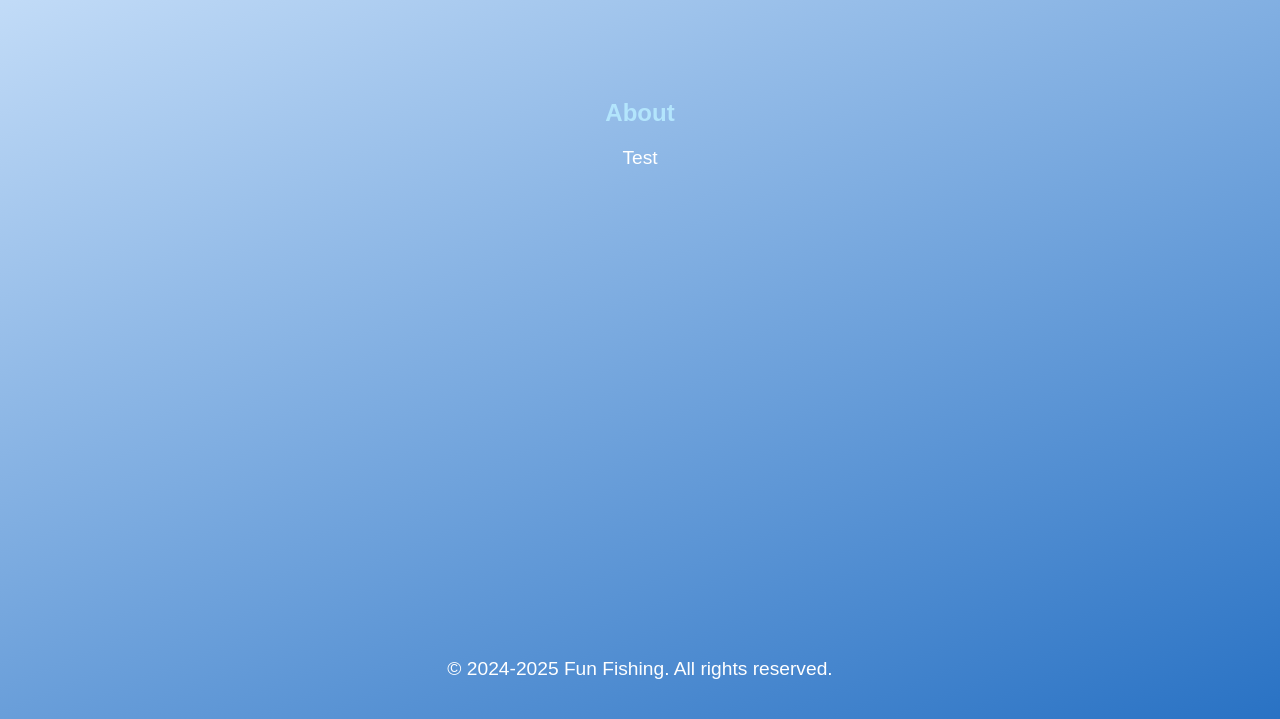
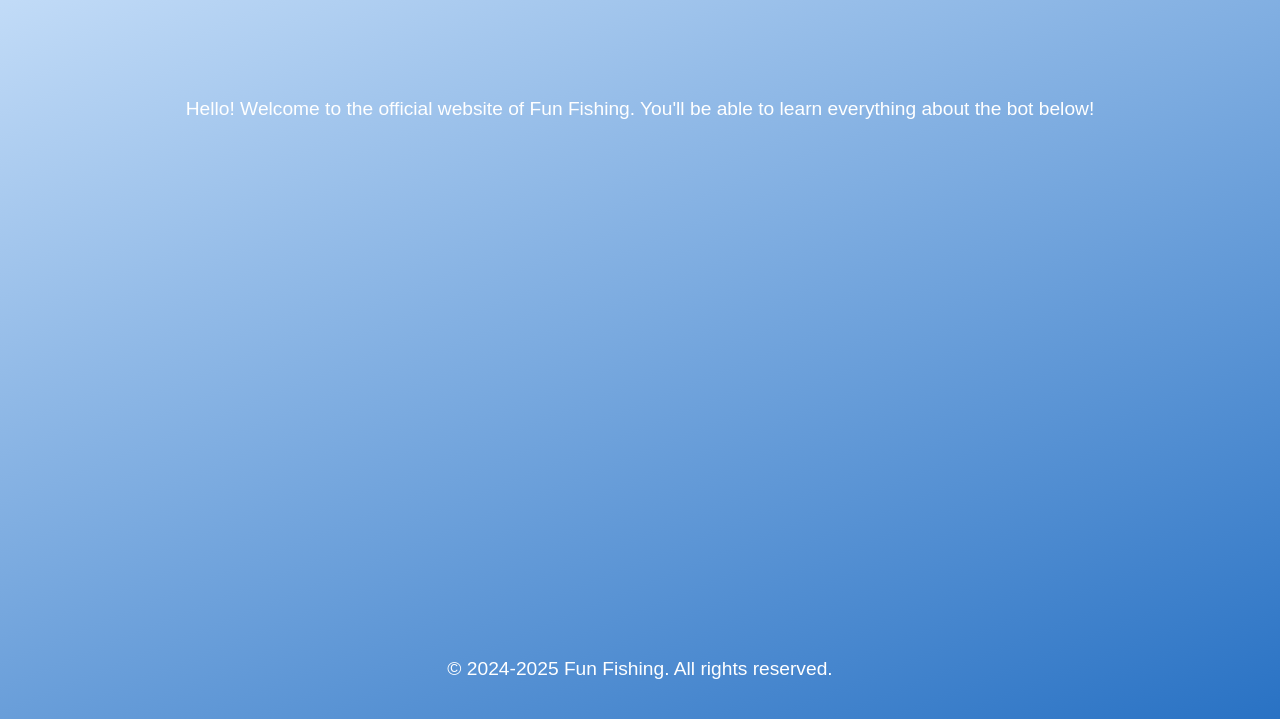
Before and after one commit to Bottomloader/web, a plain HTML site: page src/web/index.html in a window 1280 px wide. Shown: the part 81-800 px from the top of the page. Drawn offline with Linux system fonts and the light colour scheme.

Commit message:
Update index.html

```diff
--- a/src/web/index.html
+++ b/src/web/index.html
@@ -50,8 +50,7 @@ background: linear-gradient(158deg, rgba(202, 225, 250, 1) 1%, rgba(41, 114, 196
   </header>
 
   <main>
-    <h2>About</h2>
-    <p>Test</p>
+    <p>Hello! Welcome to the official website of Fun Fishing. You'll be able to learn everything about the bot below!</p>
   </main>
 
   <footer>
```
